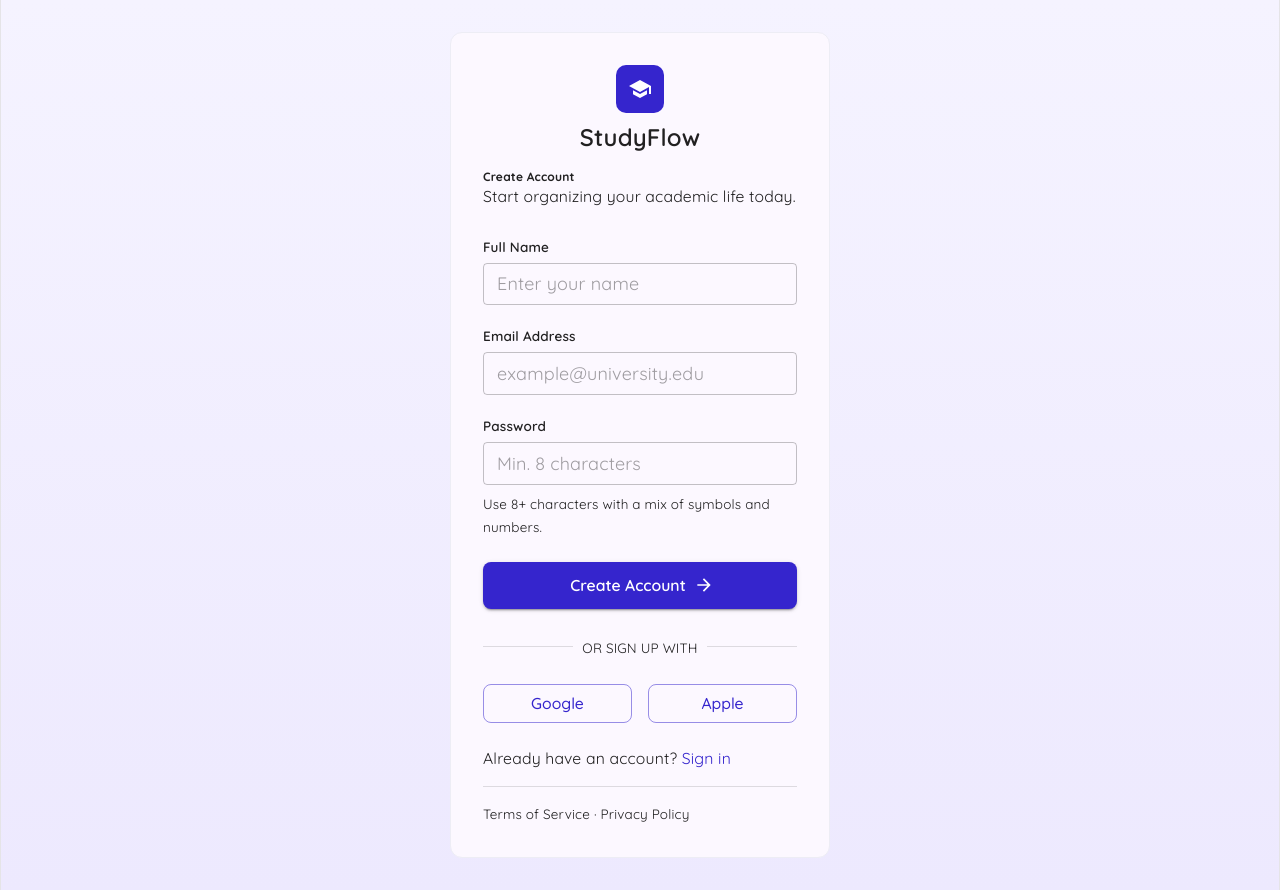
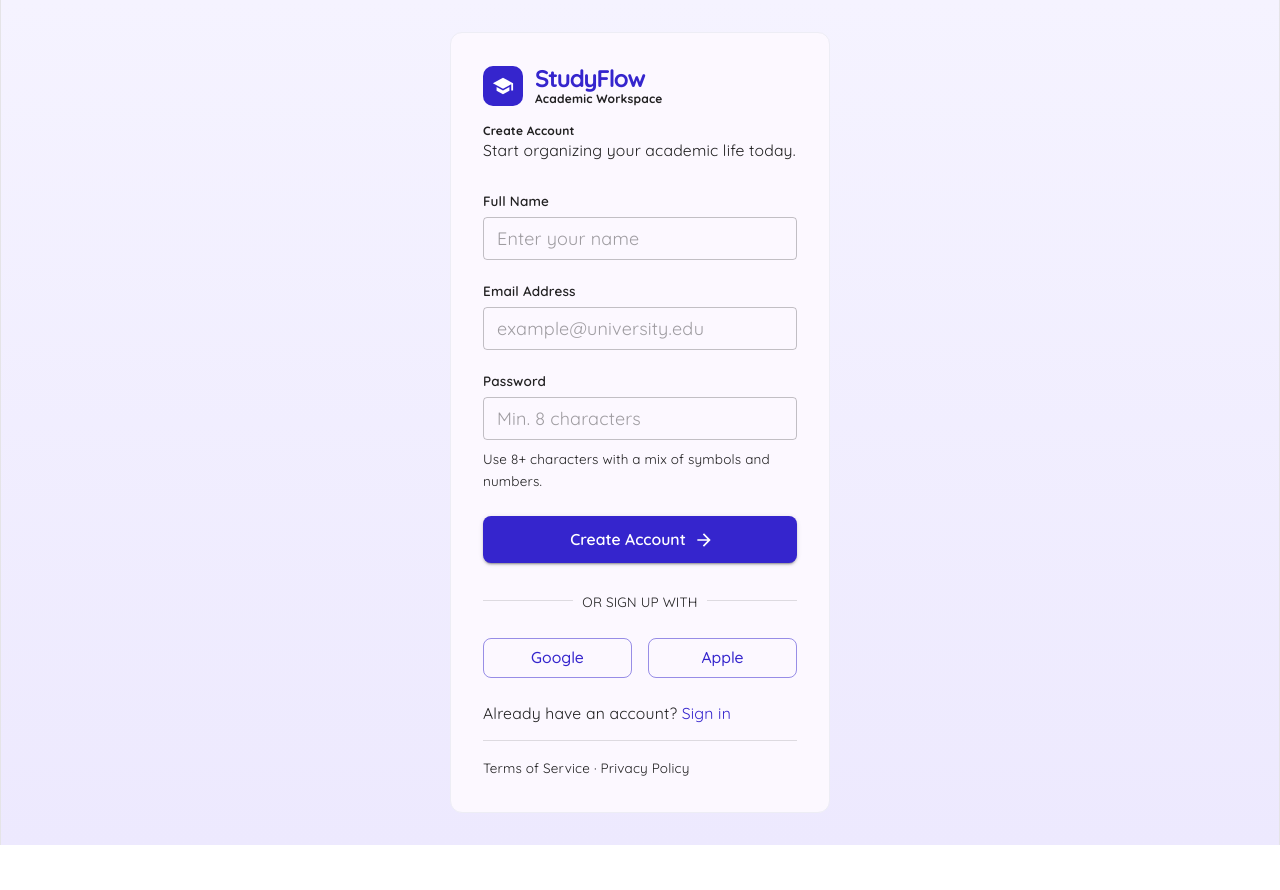
Before and after one commit to haniya8/studyFlow, a React (Vite) app: page /signup in a window 1280 px wide. After the commit the page ends 845 px from the top, so only its background shows below. Built offline with nearby package versions, Linux system fonts and the light colour scheme.

Commit message:
make AppLogo component and reuse across signup,signin and sidebar

```diff
--- /dev/null
+++ b/src/components/AppLogo.jsx
@@ -0,0 +1,20 @@
+import { Box, Typography } from '@mui/material';
+import SchoolIcon from '@mui/icons-material/School';
+import IconBadge from './IconBadge';
+import InlineFlex from './InlineFlex';
+
+export default function AppLogo({ sx }) {
+  return (
+    <InlineFlex gap={1.5} sx={sx}>
+      <IconBadge icon={<SchoolIcon sx={{ color: '#fff', fontSize: 22 }} />} />
+      <Box>
+        <Typography variant="h5" sx={{ letterSpacing: '-0.05em', color: 'primary.main', fontWeight: 700, lineHeight: 1.1 }}>
+          StudyFlow
+        </Typography>
+        <Typography variant="h6" color="text.secondary">
+          Academic Workspace
+        </Typography>
+      </Box>
+    </InlineFlex>
+  );
+}
--- /dev/null
+++ b/src/components/InlineFlex.jsx
@@ -0,0 +1,11 @@
+// components/InlineFlex.jsx
+import React from 'react';
+import { Box } from '@mui/material';
+
+export default function InlineFlex({ gap = 1, children, sx }) {
+  return (
+    <Box sx={{ display: 'flex', alignItems: 'center', gap, ...sx }}>
+      {children}
+    </Box>
+  );
+}
--- a/src/components/Sidebar.jsx
+++ b/src/components/Sidebar.jsx
@@ -6,17 +6,13 @@ import {
   ListItemButton,
   ListItemIcon,
   ListItemText,
-  Avatar,
 } from '@mui/material';
 import { NavLink } from 'react-router-dom';
-
 import DashboardIcon from '@mui/icons-material/DashboardOutlined';
 import ChecklistIcon from '@mui/icons-material/AssignmentTurnedInOutlined';
 import SettingsIcon from '@mui/icons-material/SettingsOutlined';
-import SchoolIcon from '@mui/icons-material/School';
-
+import AppLogo from './AppLogo';
 import { sidebarText } from '../constants/LayoutConstants';
-import IconBadge from './iconBadge';
 
 const navItems = [
   { label: 'Dashboard', path: '/app', icon: <DashboardIcon /> },
@@ -39,20 +35,7 @@ export default function Sidebar() {
       }}
     >
       <Box sx={{ width: '100%', p: 2, textAlign: 'left' }}>
-        <Box sx={{ display: 'flex', alignItems: 'center', gap: 1.5 }}>
-
-          <IconBadge icon = {<SchoolIcon sx={{ color: '#fff', fontSize: 22 }} />} />
-
-          <Box>
-            <Typography variant="h5" sx={{ letterSpacing: '-0.05em', color: 'primary.main', fontWeight: 700, lineHeight: 1.1 }}>
-              {sidebarText.appName}
-            </Typography>
-            <Typography variant="h6" color="text.secondary">
-              {sidebarText.workspaceLabel}
-            </Typography>
-          </Box>
-
-        </Box>
+        <AppLogo />
       </Box>
 
       {/* Nav links */}
--- a/src/components/dashboard/ManageSubjectsDialog.jsx
+++ b/src/components/dashboard/ManageSubjectsDialog.jsx
@@ -7,7 +7,7 @@ import { useState } from 'react';
 
 export default function ManageSubjectsDialog({ open, onClose }) {
   const { subjects, removeSubject, addSubject } = useSubjects();
-  const [newSubject, setNewSubject] = useState(' ');
+  const [newSubject, setNewSubject] = useState('');
 
   const handleAdd = () => {
     if (!newSubject.trim()) return;
--- a/src/constants/DashboardConstants.jsx
+++ b/src/constants/DashboardConstants.jsx
@@ -35,11 +35,7 @@ export const recentlyAddedData = [
   { id: 3, title: 'Buy Textbook', tag: 'Math', time: '2d ago' },
 ];
 
-export const upcomingDeadlinesData = [
-  { id: 1, title: 'History Essay', subject: 'History', dueLabel: 'Due Tomorrow', urgent: true, completed: false },
-  { id: 2, title: 'Math Quiz Preparation', subject: 'Math', dueLabel: 'Oct 25', urgent: false, completed: false },
-  { id: 3, title: 'Read Chapters 4-5', subject: 'Biology', dueLabel: 'Oct 28', urgent: false, completed: false },
-];
+
 
 export const OverallProgressCardText = {
   message: "You are making steady progress this week. Keep up the momentum to finish your remaining tasks."
--- a/src/pages/Dashboard.jsx
+++ b/src/pages/Dashboard.jsx
@@ -8,11 +8,11 @@ import {
   statCardsData,
   iconMap,
   recentlyAddedData,
-  upcomingDeadlinesData,
+
   OverallProgressCardText
 } from '../constants/DashboardConstants';
 import { useTasks } from '../contexts/TasksContext';
-
+import {sectionSpacingSx} from '../styles/dashboardStyles'
 function Dashboard() {
   const {tasks} = useTasks();
 
@@ -34,7 +34,7 @@ function Dashboard() {
         <Grid size={{ xs: 12, md: 8 }}>
           <Stack spacing={2}>
             <OverallProgressCard percentage={67} message={OverallProgressCardText.message} />
-            <UpcomingDeadlinesCard tasks={upcomingDeadlinesData} onViewAll={() => {}} />
+            <UpcomingDeadlinesCard tasks={upcomingTasks} onViewAll={() => {}} />
           </Stack>
         </Grid>
 
--- a/src/pages/Login.jsx
+++ b/src/pages/Login.jsx
@@ -21,6 +21,7 @@ import ArrowForwardIcon from '@mui/icons-material/ArrowForward';
 import SchoolIcon from '@mui/icons-material/School';
 import Card from '../components/Card';
 import IconBadge from '../components/IconBadge';
+import AppLogo from '../components/AppLogo';
 
 export default function Login() {
   const navigate = useNavigate();
@@ -50,12 +51,7 @@ export default function Login() {
       }}
     >
       {/* Logo */}
-      <Box sx={{ display: 'flex', flexDirection: 'column', alignItems: 'center', gap: 1 }}>
-        <IconBadge icon={<SchoolIcon sx={{ color: '#fff', fontSize: 24 }} />} size={48} />
-        <Typography variant="h5" color="primary.main" fontWeight={700}>
-          StudyFlow
-        </Typography>
-      </Box>
+      <AppLogo />
 
       {/* Card */}
       <Card sx={{ width: '100%', maxWidth: 360, p: 4 }}>
--- a/src/pages/Signup.jsx
+++ b/src/pages/Signup.jsx
@@ -12,6 +12,7 @@ import {
   Link,
 } from '@mui/material';
 
+import AppLogo from '../components/AppLogo';
 import PersonOutlineOutlinedIcon from '@mui/icons-material/PersonOutlineOutlined';
 
 import EmailOutlinedIcon from '@mui/icons-material/EmailOutlined';
@@ -19,7 +20,7 @@ import LockOutlinedIcon from '@mui/icons-material/LockOutlined';
 import Visibility from '@mui/icons-material/Visibility';
 import VisibilityOff from '@mui/icons-material/VisibilityOff';
 import ArrowForwardIcon from '@mui/icons-material/ArrowForward';
-import SchoolIcon from '@mui/icons-material/School';
+
 import Card from '../components/Card';
 import IconBadge from '../components/IconBadge';
 
@@ -53,12 +54,7 @@ export default function Signup() {
     >
       <Card sx={{ width: '100%', maxWidth: 380, p: 4 }}>
         {/* Logo */}
-        <Box sx={{ display: 'flex', flexDirection: 'column', alignItems: 'center', gap: 1, mb: 2 }}>
-          <IconBadge icon={<SchoolIcon sx={{ color: '#fff', fontSize: 24 }} />} size={48} />
-          <Typography variant="h5" color="primary.main" fontWeight={700}>
-            StudyFlow
-          </Typography>
-        </Box>
+        <AppLogo sx={{ mb: 2 }} />
 
         <Typography variant="h6" fontWeight={700} textAlign="center">
           Create Account
--- /dev/null
+++ b/src/styles/dashboardStyles.js
@@ -0,0 +1 @@
+export const sectionSpacingSx = { mt: 3 };
```
